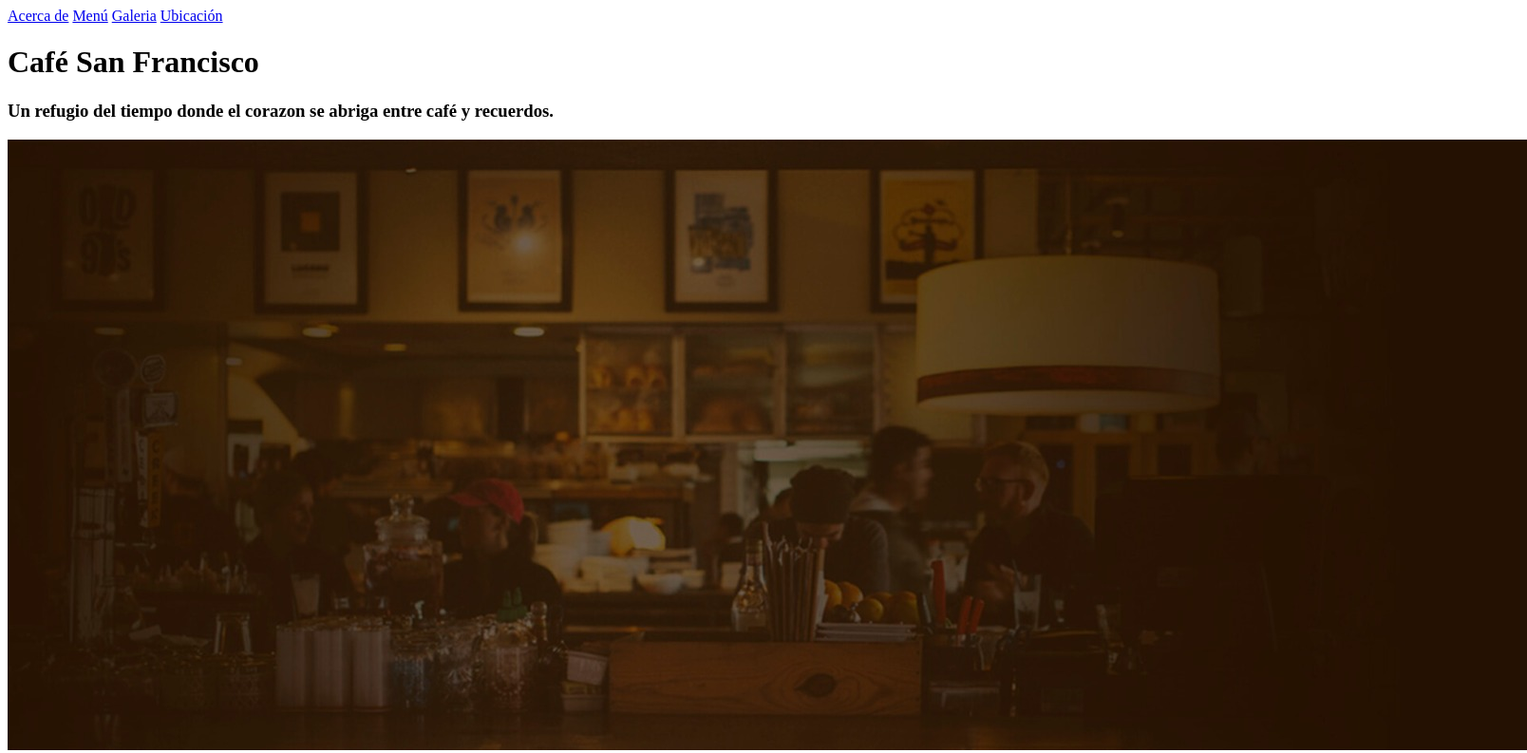
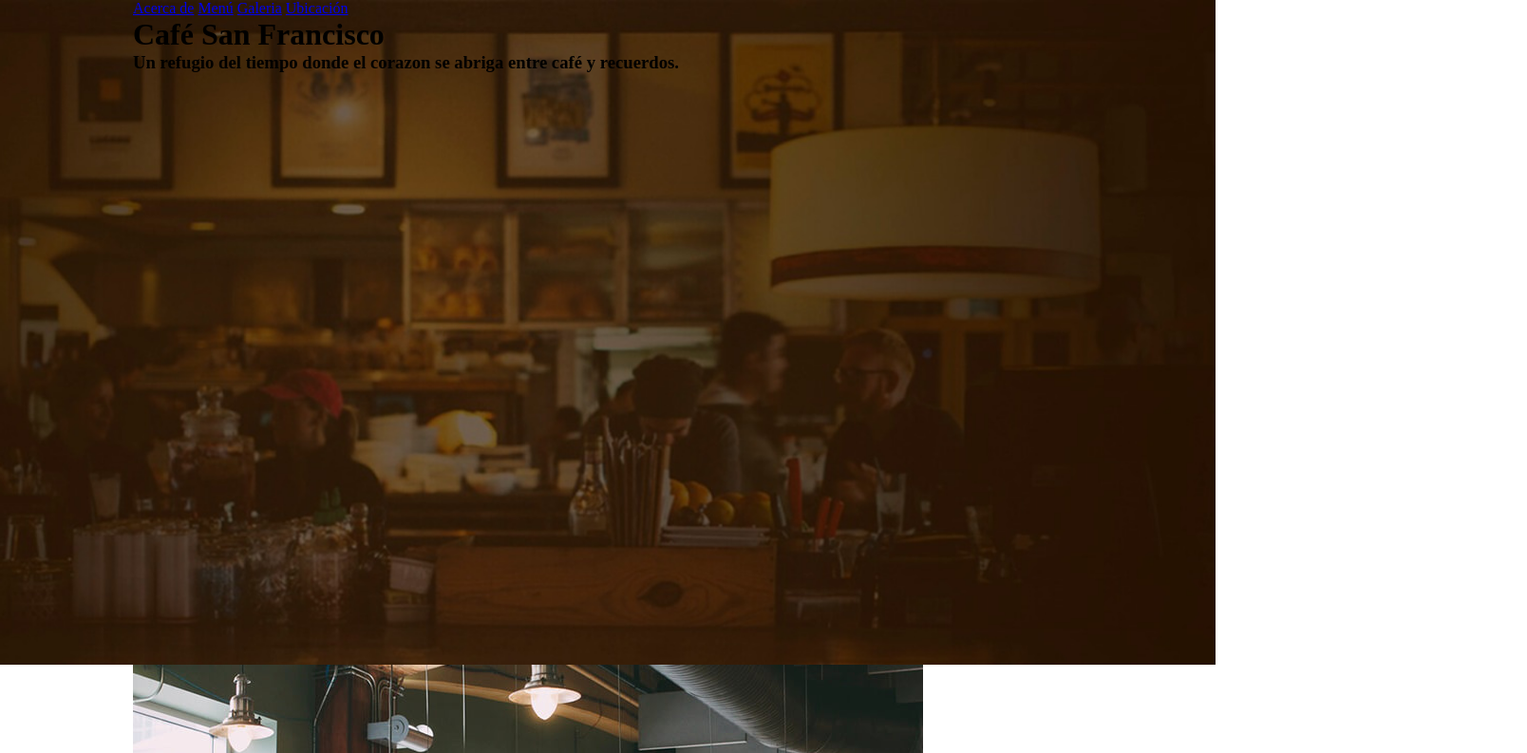
Before and after one commit to Aaronlc24/cafeteria, a plain HTML site: page index.html in a window 1280 px wide. Shown: the top 793 px of the page at 95% size, 1608 px wide, since content can reach past the window. Drawn offline with Linux system fonts and the light colour scheme.

Commit message:
Cafeteria inicio de estilos

```diff
--- /dev/null
+++ b/estilos/style.css
@@ -0,0 +1,43 @@
+/**Aqui va los comentarios de css*/
+*{
+    margin: 0;
+    padding: 0;
+    -webkit-box-sizing: border-box;
+    -moz-box-sizing: border-box;
+    box-sizing: border-box;
+
+
+}
+
+body{
+    font-family: "Open sans" Arial, Helvetica, sans-serif;
+    font-size: 16px;
+
+}
+
+/**le damos estilos a la clase contenedor*/
+
+.contenedor{
+
+    width: 90%;
+
+    max-width: 1000px;
+    margin: auto;
+    overflow: hidden;
+}
+
+/**--------HEADER------*/
+
+header{
+    width: 100%;
+    background: url(../imagenes/fondo.jpg)black;
+    background-size: cover;
+    background-attachment: fixed;
+    background-position: center 0;
+}
+
+header .contenedor{
+
+    position: relative;
+    height: 700px;
+}
--- a/index.html
+++ b/index.html
@@ -4,31 +4,34 @@
     <meta charset="UTF-8">
     <meta name="viewport" content="width=device-width, initial-scale=1.0, user-scalable=no, maximum-scale=1.0, minumum-scale=1.0">
     <title>Cafe DulseAroma</title>
+    <link href="https://fonts.googleapis.com/css2?family=Open+Sans:ital,wght@0,300..800;1,300..800&display=swap" rel="stylesheet">
+    <link rel="stylesheet" href="estilos/style.css">
+
 </head>
 <body>
 
     <header>
-        <div>
-            <nav>
+        <div class="contenedor">
+            <nav class="menú">
                 <a href="#" id="btn-acerca-de">Acerca de</a>
                 <a href="#" id="btn-menu">Menú</a>
                 <a href="#" id="btn-galeria">Galeria</a>
                 <a href="#" id="btn-ubicacion">Ubicación</a>
             </nav>
-            <div>
-                <h1>Café <span>San Francisco</span></h1>
+            <div class="texto">
+                <h1 class="nombre">Café <span>San Francisco</span></h1>
                 <h3>Un refugio del tiempo donde el corazon se abriga entre café y recuerdos.</h3>
 
             </div>
         </div>
     </header>
     <!--seccion main-->
-    <section>
+    <section class="main">
         <!--seccion acerca de-->
-        <section>
-            <div>
-                <div>
-                    <img src="imagenes/fondo.jpg" alt="Acerca de">
+        <section class="acerca-de" id="acerca-de">
+            <div class="contenedor">
+                <div class="foto">
+                    <img src="imagenes/cafe9.jpg" alt="Acerca de">
                 </div>
                 <article>
                     <h3>Acerca de</h3>
```
